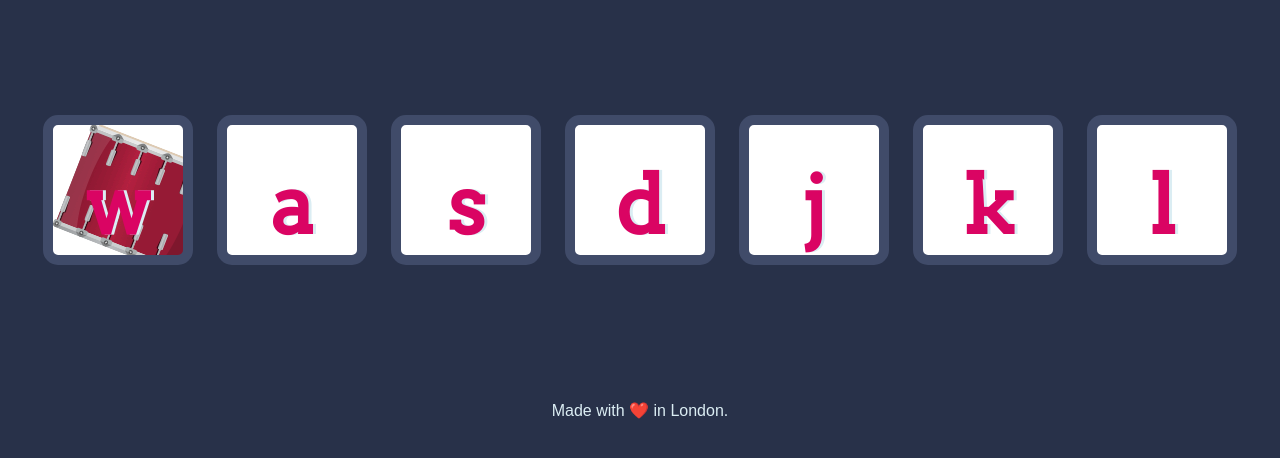
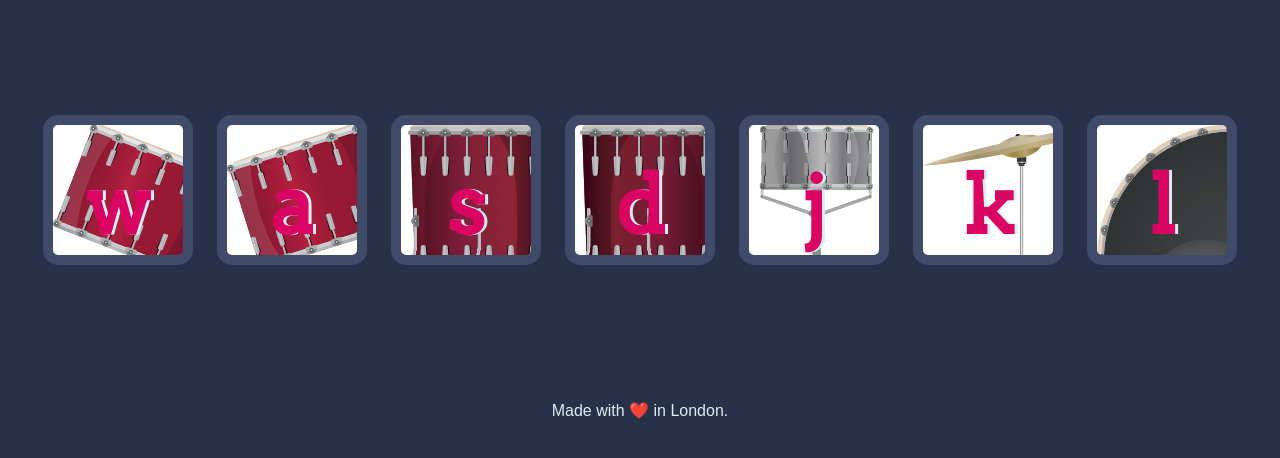
Before and after one commit to esvarz76/Drum-Kit, a plain HTML site: page index.html in a window 1280 px wide. Shown: the part 174-632 px from the top of the page. Drawn offline with Linux system fonts and the light colour scheme; the site is published under a folder, as on GitHub Pages, so addresses that start at the root find nothing.

Commit message:
Update styles.css

```diff
--- a/styles.css
+++ b/styles.css
@@ -16,31 +16,31 @@ footer {
 }
 
 .w {
-  background-image: url(images/tom1.png);
+  background-image: url(./images/tom1.png);
 }
 
 .a {
-  background-image: url(/images/tom2.png);
+  background-image: url(./images/tom2.png);
 }
 
 .s {
-  background-image: url(/images/tom3.png);
+  background-image: url(./images/tom3.png);
 }
 
 .d {
-  background-image: url(/images/tom4.png);
+  background-image: url(./images/tom4.png);
 }
 
 .j {
-  background-image: url(/images/snare.png);
+  background-image: url(./images/snare.png);
 }
 
 .k {
-  background-image: url(/images/crash.png);
+  background-image: url(./images/crash.png);
 }
 
 .l {
-  background-image: url(/images/kick.png);
+  background-image: url(./images/kick.png);
 }
 
 .set {
```
